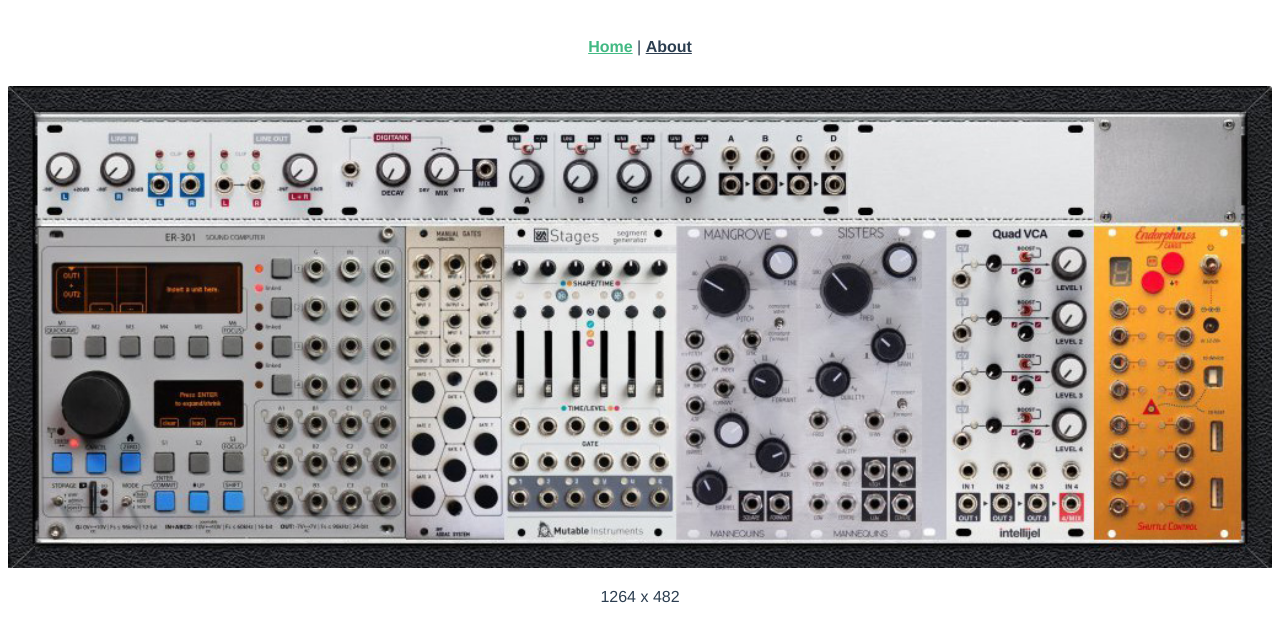
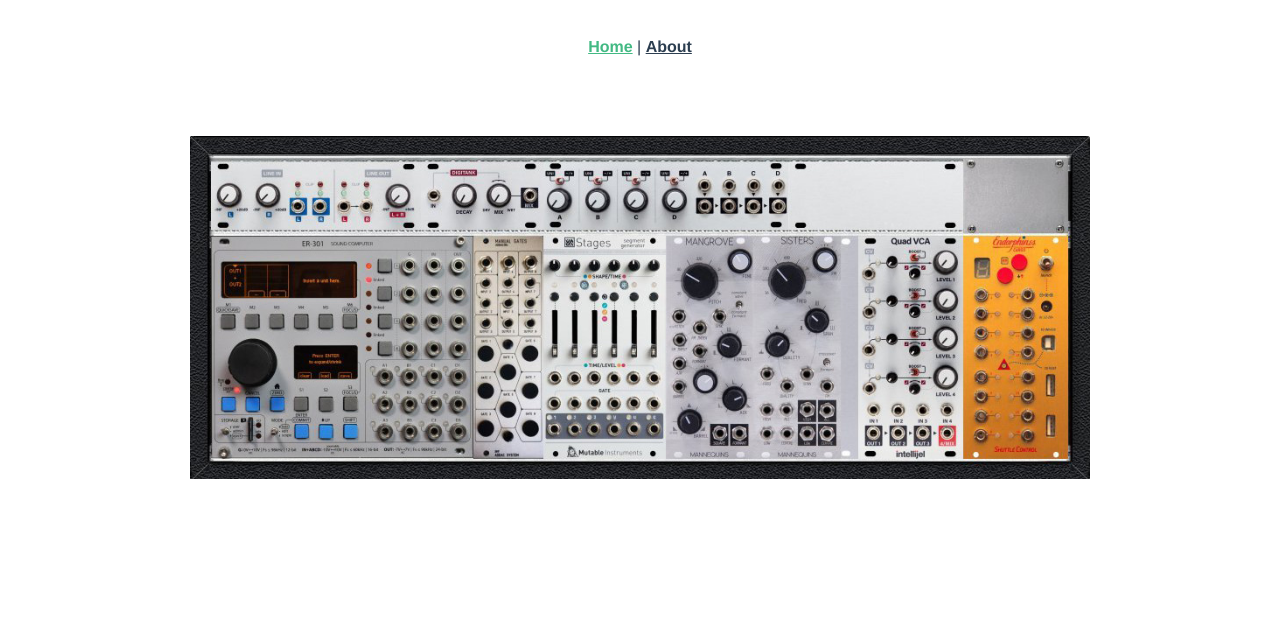
Before and after one commit to bparticle/patchbook, a Vue app: page / in a window 1280 px wide. Shown: the top 642 px of the page. Built offline with nearby package versions, Linux system fonts and the light colour scheme.

Commit message:
split store.js, update home css

```diff
--- a/src/components/Instrument.vue
+++ b/src/components/Instrument.vue
@@ -26,7 +26,6 @@
       />
     </svg>
     <img class="instrument__img" ref="img" :src="imgSrcPath" alt="" />
-    <p class="instrument__size" v-if="size">{{ size.w }} x {{ size.h }}</p>
   </div>
 </template>
 
--- a/src/components/PatchPoint.vue
+++ b/src/components/PatchPoint.vue
@@ -36,20 +36,17 @@
   mounted() {
     this.draggable = new this.$plaindraggable(this.$refs.circle, {
       leftTop: true,
-      containment: this.rect,
-      onMove: function() {
-        console.log("yoyo");
-      }
+      containment: this.rect
     });
-    this.draggable.snap = { step: 20 };
+    this.draggable.snap = { step: 5 };
   }
 };
 </script>
 
 <style lang="scss" scoped>
 .circle {
-  fill: rgb(88, 87, 87);
-  stroke: #177cf3;
+  fill: rgba(88, 87, 87, 0.5);
+  stroke: rgba(23, 124, 243, 0.8);
   stroke-width: 3px;
 }
 </style>
--- a/src/store.js
+++ /dev/null
@@ -1,10 +0,0 @@
-import Vue from "vue";
-import Vuex from "vuex";
-
-Vue.use(Vuex);
-
-export default new Vuex.Store({
-  state: {},
-  mutations: {},
-  actions: {}
-});
--- /dev/null
+++ b/src/store/actions.js
@@ -0,0 +1 @@
+export default {};
--- /dev/null
+++ b/src/store/getters.js
@@ -0,0 +1 @@
+export default {};
--- /dev/null
+++ b/src/store/index.js
@@ -0,0 +1,17 @@
+import Vuex from "vuex";
+import Vue from "vue";
+
+import state from "./state";
+import getters from "./getters";
+import actions from "./actions";
+import mutations from "./mutations";
+
+Vue.use(Vuex);
+
+// Create store
+export default new Vuex.Store({
+  state,
+  getters,
+  actions,
+  mutations
+});
--- /dev/null
+++ b/src/store/mutations.js
@@ -0,0 +1 @@
+export default {};
--- /dev/null
+++ b/src/store/state.js
@@ -0,0 +1 @@
+export default {};
--- a/src/views/Home.vue
+++ b/src/views/Home.vue
@@ -35,3 +35,10 @@
   }
 };
 </script>
+
+<style lang="scss" scoped>
+.home {
+  margin: 50px auto;
+  max-width: 900px;
+}
+</style>
```
